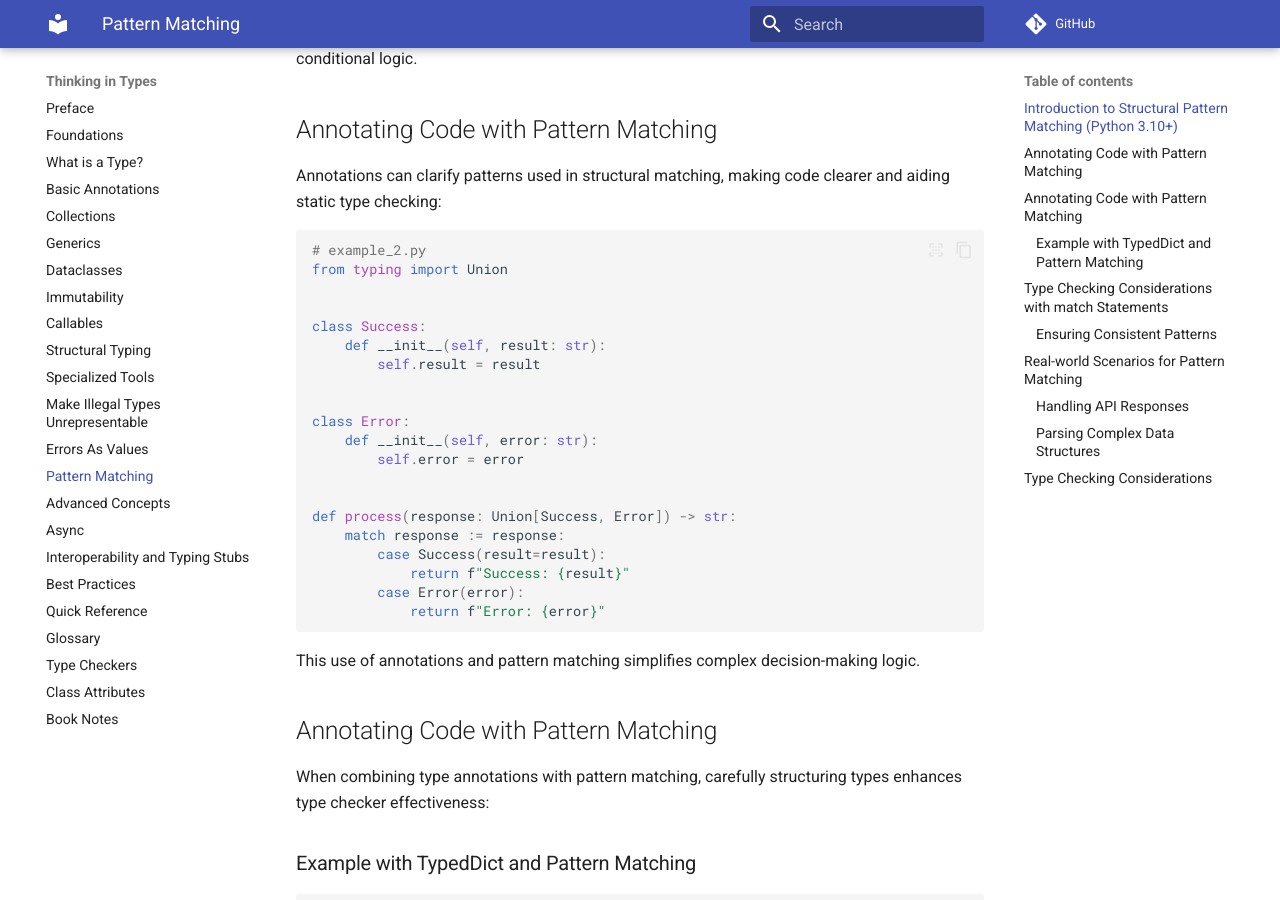
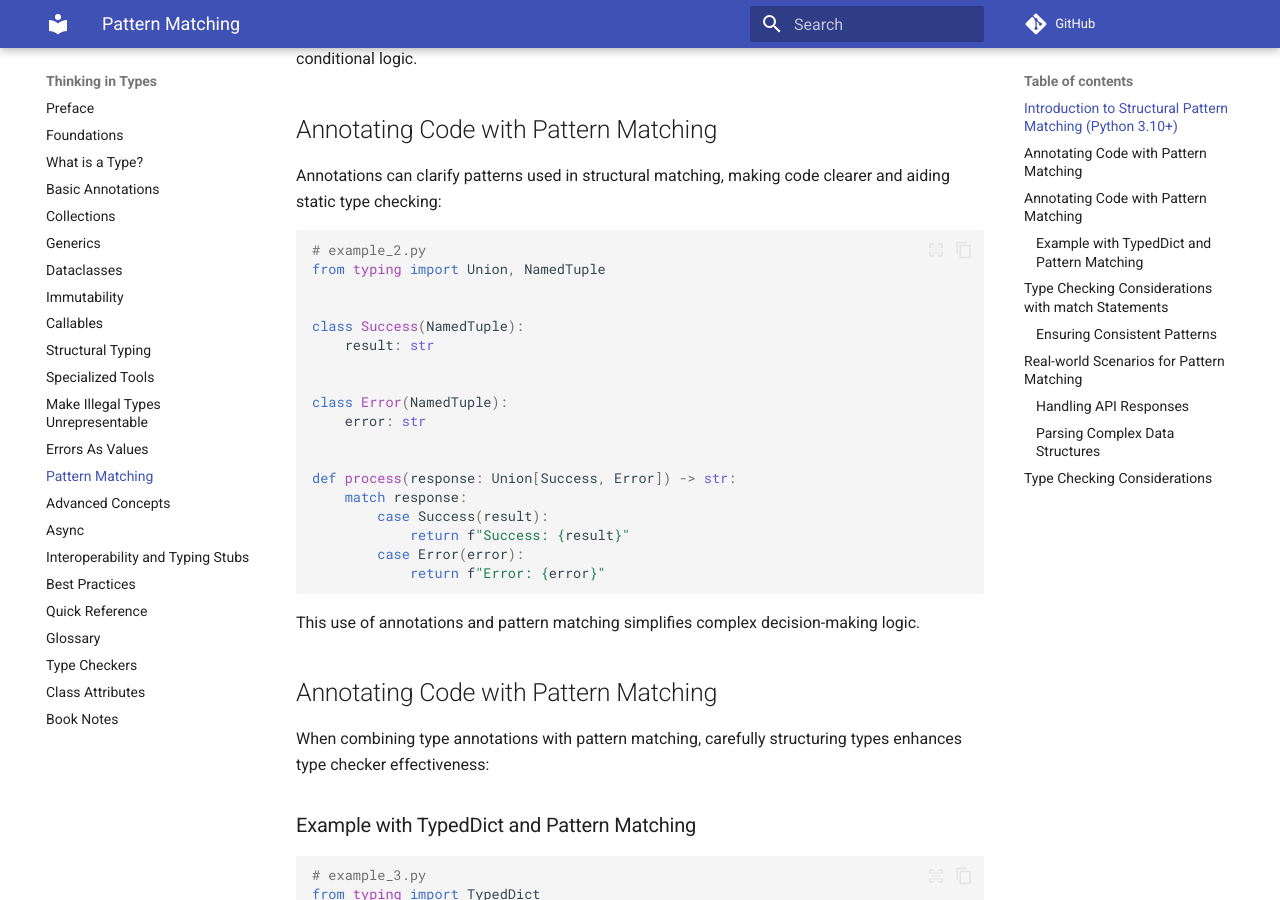
Before and after one commit to ThinkingInTypes/ThinkingInTypes.github.io, an MkDocs documentation site: the page built from Chapters/14_Pattern_Matching.md, in a window 1280 px wide and 900 px high, scrolled down 602 px. Built offline with MkDocs 1.6.1 and Material for MkDocs 9.7.7, drawn with Linux system fonts in a browser that asks for light colours; comment, search, counter and statistics services are not loaded.

Commit message:
Update 14_Pattern_Matching.md

````diff
--- a/Chapters/14_Pattern_Matching.md
+++ b/Chapters/14_Pattern_Matching.md
@@ -28,22 +28,20 @@ Annotations can clarify patterns used in structural matching, making code cleare
 
 ```python
 # example_2.py
-from typing import Union
+from typing import Union, NamedTuple
 
 
-class Success:
-    def __init__(self, result: str):
-        self.result = result
+class Success(NamedTuple):
+    result: str
 
 
-class Error:
-    def __init__(self, error: str):
-        self.error = error
+class Error(NamedTuple):
+    error: str
 
 
 def process(response: Union[Success, Error]) -> str:
-    match response := response:
-        case Success(result=result):
+    match response:
+        case Success(result):
             return f"Success: {result}"
         case Error(error):
             return f"Error: {error}"
````
